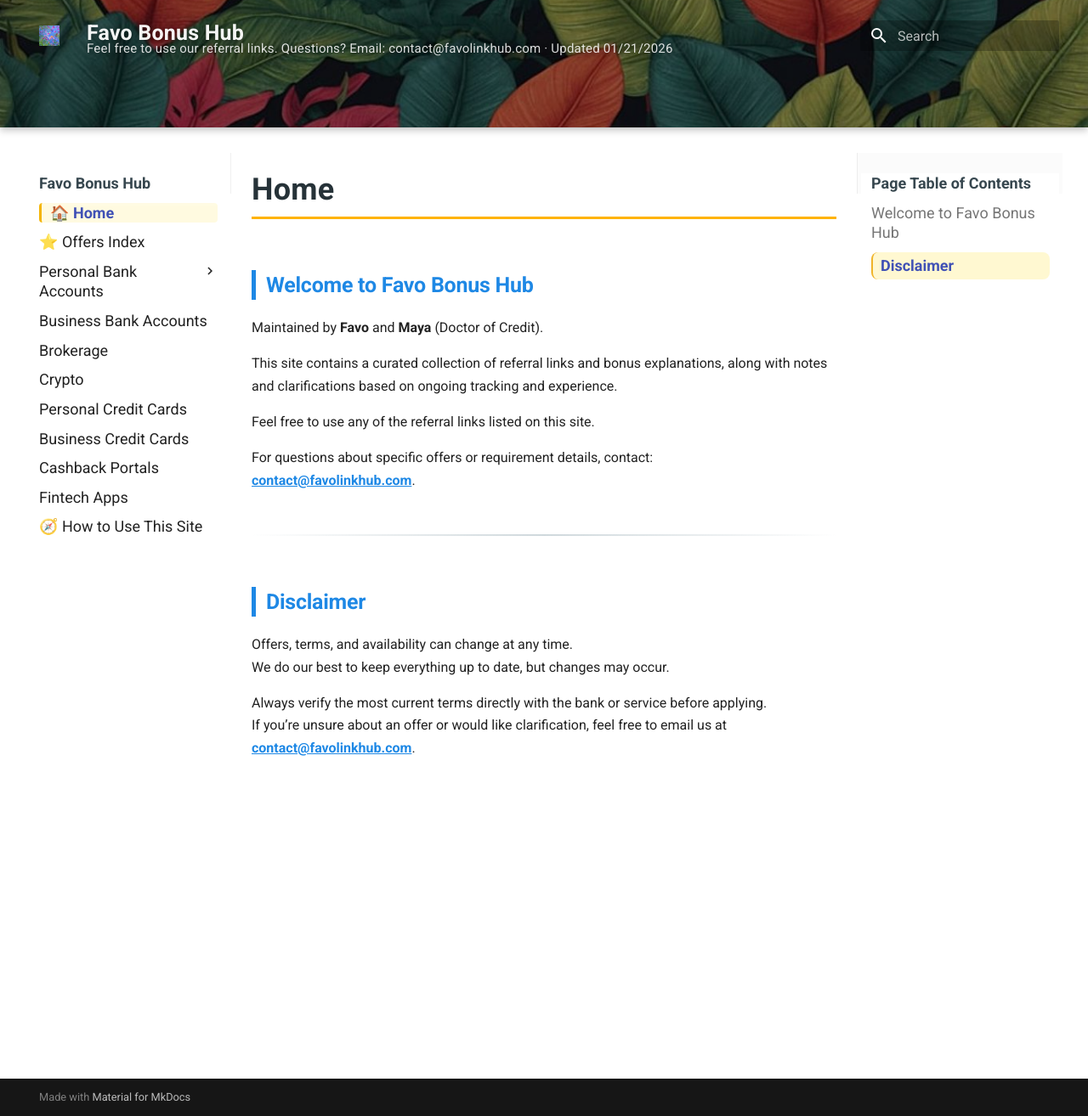
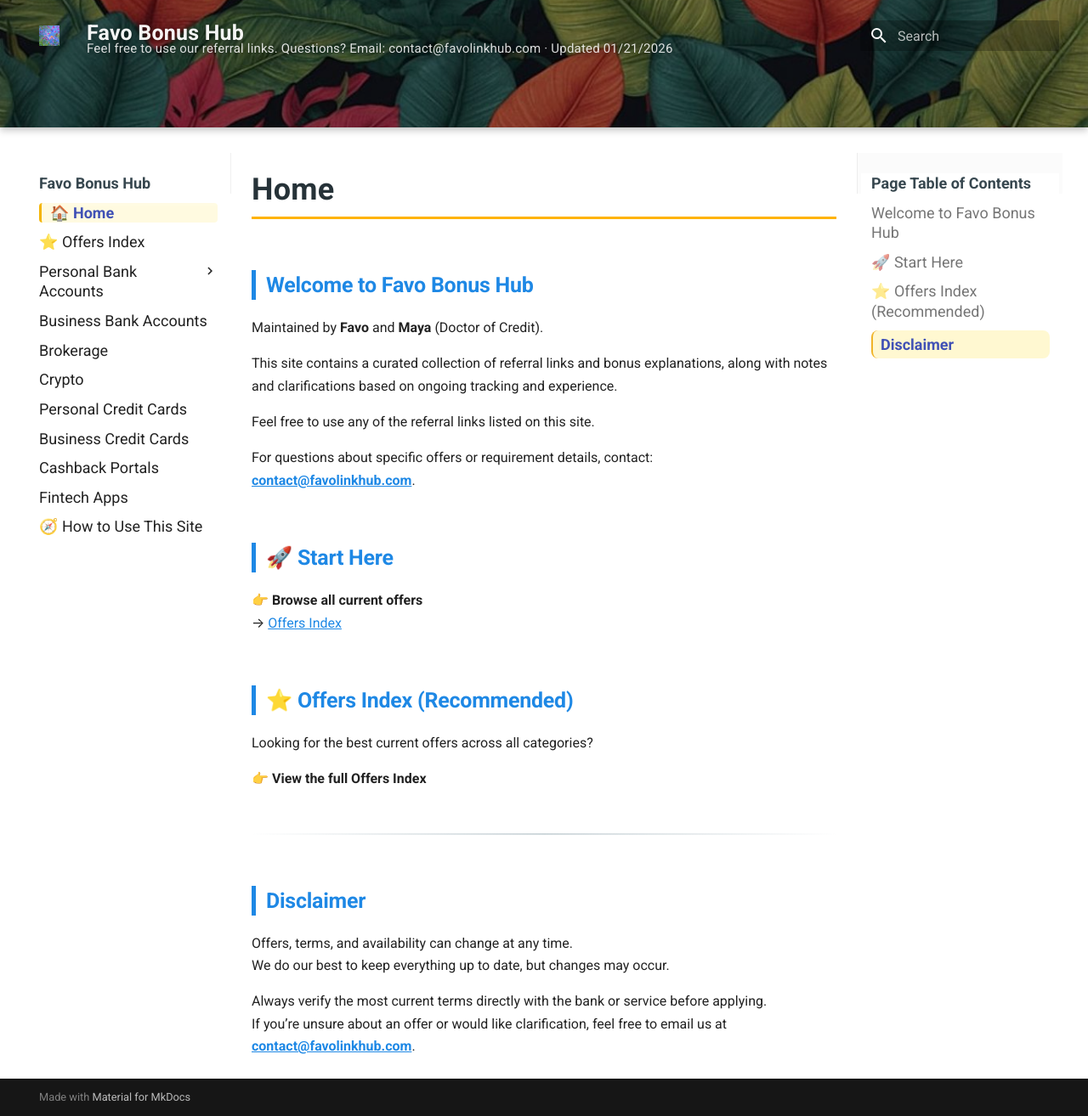
Before and after one commit to whispersofzephyr/favolinkhub-site, an MkDocs documentation site: the page built from docs/index.md, in a window 1280 px wide and 1314 px high. Shown: the whole window at 85% size. Built offline with MkDocs 1.6.1 and Material for MkDocs 9.7.7, drawn with Linux system fonts in a browser that asks for light colours.

Commit message:
Update index.md

```diff
--- a/docs/index.md
+++ b/docs/index.md
@@ -11,6 +11,17 @@ Feel free to use any of the referral links listed on this site.
 For questions about specific offers or requirement details, contact:
 [**contact@favolinkhub.com**](mailto:contact@favolinkhub.com).
 
+## 🚀 Start Here
+
+👉 **Browse all current offers**
+→ [Offers Index](offers-index.md)
+
+## ⭐ Offers Index (Recommended)
+
+Looking for the best current offers across all categories?
+
+👉 **View the full Offers Index**
+
 ---
 
 ## Disclaimer
```
